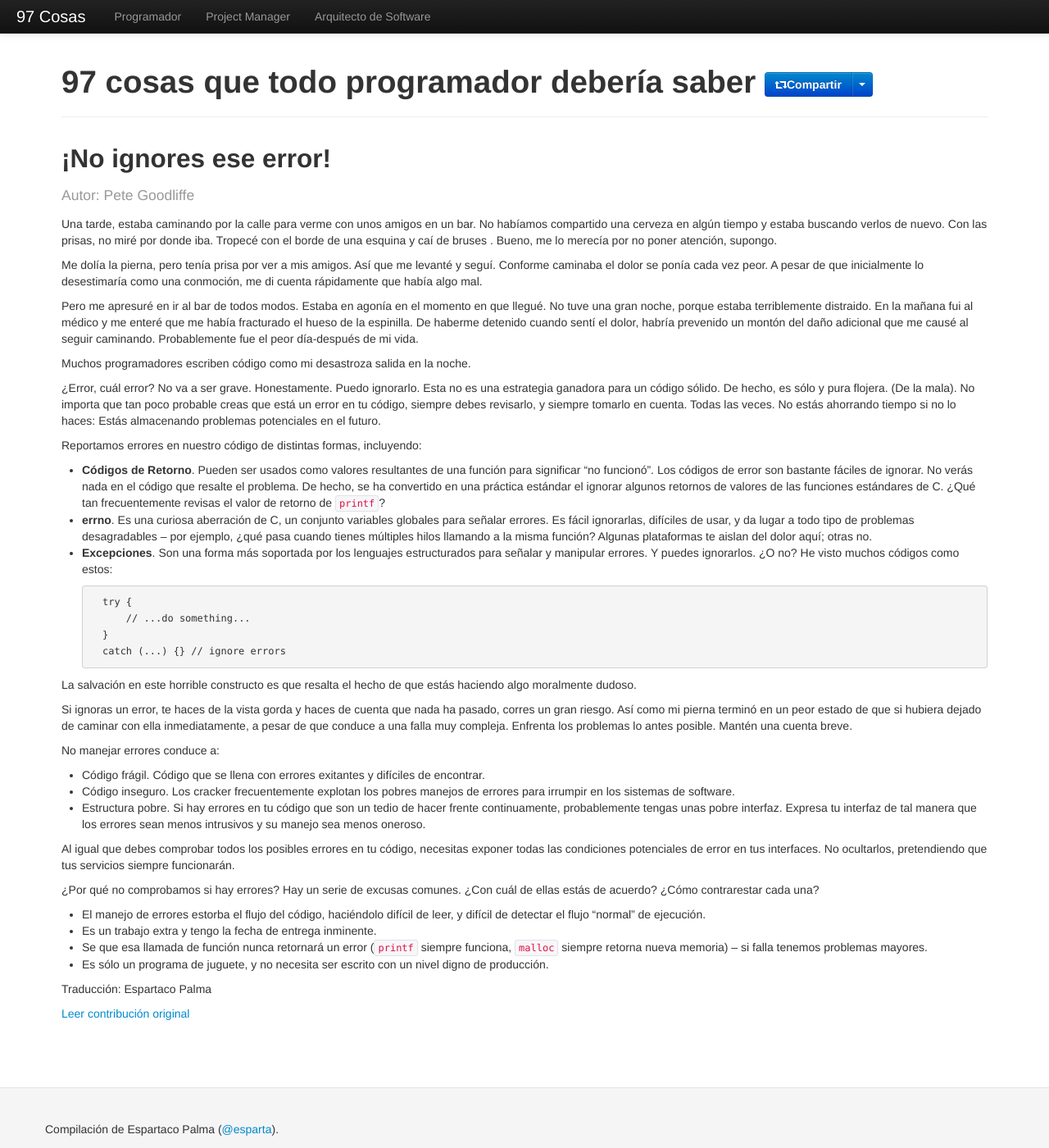
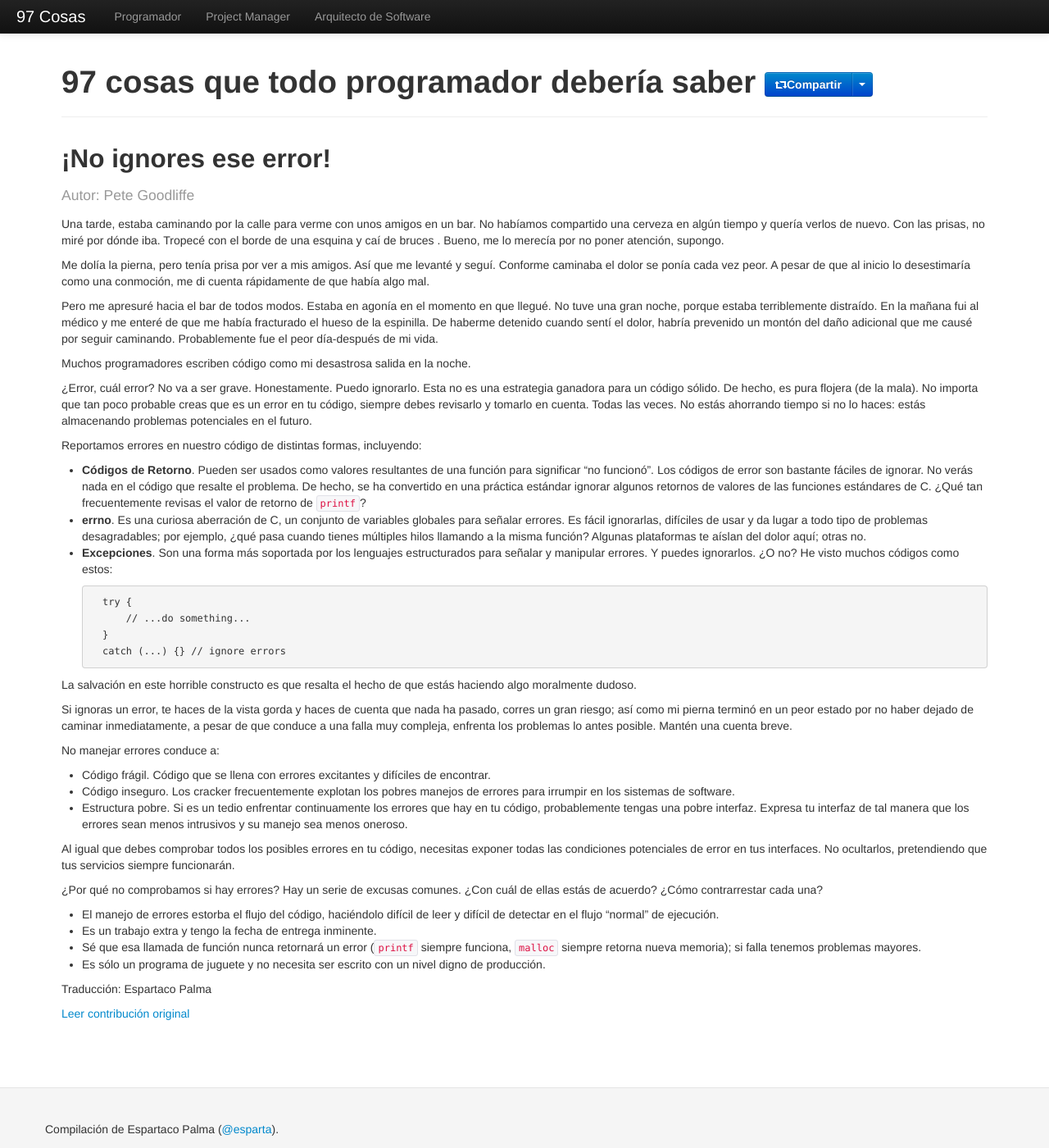
Before and after one commit to esparta/97cosas, a Jekyll site: the page built from programador/no-ignores-error.md, in a window 1280 px wide and 1400 px high. Shown: the whole window at 82% size. Built offline with Jekyll 4.4.1, drawn with Linux system fonts in a browser that asks for light colours; comment, search, counter and statistics services are not loaded.

Commit message:
Spelling corrections on no-ignores-error

```diff
--- a/programador/no-ignores-error.md
+++ b/programador/no-ignores-error.md
@@ -8,49 +8,51 @@ original: http://programmer.97things.oreilly.com/wiki/index.php/Don%27t_Ignore_t
 ---
 
 Una tarde, estaba caminando por la calle para verme con unos amigos en
-un bar. No habíamos compartido una cerveza en algún tiempo y estaba
-buscando verlos de nuevo. Con las prisas, no miré por donde iba. Tropecé
-con el borde de una esquina y caí de bruses . Bueno, me lo merecía por
-no poner atención, supongo.
+un bar. No habíamos compartido una cerveza en algún tiempo y quería
+verlos de nuevo. Con las prisas, no miré por dónde iba. Tropecé con el
+borde de una esquina y caí de bruces . Bueno, me lo merecía por no poner
+atención, supongo.
 
 Me dolía la pierna, pero tenía prisa por ver a mis amigos. Así que me
 levanté y seguí. Conforme caminaba el dolor se ponía cada vez peor. A
-pesar de que inicialmente lo desestimaría como una conmoción, me di
-cuenta rápidamente que había algo mal.
+pesar de que al inicio lo desestimaría como una conmoción, me di cuenta
+rápidamente de que había algo mal.
 
-Pero me apresuré en ir al bar de todos modos. Estaba en agonía en el
+Pero me apresuré hacia el bar de todos modos. Estaba en agonía en el
 momento en que llegué. No tuve una gran noche, porque estaba
-terriblemente distraido. En la mañana fui al médico y me enteré que me
-había fracturado el hueso de la espinilla. De haberme detenido cuando
+terriblemente distraído. En la mañana fui al médico y me enteré de que
+me había fracturado el hueso de la espinilla. De haberme detenido cuando
 sentí el dolor, habría prevenido un montón del daño adicional que me
-causé al seguir caminando. Probablemente fue el peor día-después de mi
+causé por seguir caminando. Probablemente fue el peor día-después de mi
 vida.
 
-Muchos programadores escriben código como mi desastroza salida en la noche.
+Muchos programadores escriben código como mi desastrosa salida en la
+noche.
 
 ¿Error, cuál error? No va a ser grave. Honestamente. Puedo ignorarlo.
 Esta no es una estrategia ganadora para un código sólido. De hecho, es
-sólo y pura flojera. (De la mala). No importa que tan poco probable
-creas que está un error en tu código, siempre debes revisarlo, y siempre
-tomarlo en cuenta. Todas las veces. No estás ahorrando tiempo si no lo
-haces: Estás almacenando problemas potenciales en el futuro.
+pura flojera (de la mala). No importa que tan poco probable creas que es
+un error en tu código, siempre debes revisarlo y tomarlo en cuenta.
+Todas las veces. No estás ahorrando tiempo si no lo haces: estás
+almacenando problemas potenciales en el futuro.
 
 Reportamos errores en nuestro código de distintas formas, incluyendo:
 
 - **Códigos de Retorno**. Pueden ser usados como valores resultantes de
-una función para significar "no funcionó". Los códigos de error son
+una función para significar “no funcionó”. Los códigos de error son
 bastante fáciles de ignorar. No verás nada en el código que resalte el
-problema. De hecho, se ha convertido en una práctica estándar el ignorar
+problema. De hecho, se ha convertido en una práctica estándar ignorar
 algunos retornos de valores de las funciones estándares de C. ¿Qué tan
 frecuentemente revisas el valor de retorno de `printf`?
-- **errno**. Es una curiosa aberración de C, un conjunto variables
-globales para señalar errores. Es fácil ignorarlas, difíciles de usar, y
-da lugar a todo tipo de problemas desagradables -- por ejemplo, ¿qué
-pasa cuando tienes múltiples hilos llamando a la misma función? Algunas
-plataformas te aislan del dolor aquí; otras no.
+- **errno**. Es una curiosa aberración de C, un conjunto de variables
+globales para señalar errores. Es fácil ignorarlas, difíciles de usar y
+da lugar a todo tipo de problemas desagradables; por ejemplo, ¿qué pasa
+cuando tienes múltiples hilos llamando a la misma función? Algunas
+plataformas te aíslan del dolor aquí; otras no.
 - **Excepciones**. Son una forma más soportada por los lenguajes
-estructurados para señalar y manipular errores. Y puedes ignorarlos.
-¿O no? He visto muchos códigos como estos:
+estructurados para señalar y manipular errores. Y puedes ignorarlos. ¿O
+no? He visto muchos códigos como estos:
+
 
         try {
             // ...do something...
@@ -61,21 +63,21 @@ La salvación en este horrible constructo es que resalta el hecho de que
 estás haciendo algo moralmente dudoso.
 
 Si ignoras un error, te haces de la vista gorda y haces de cuenta que
-nada ha pasado, corres un gran riesgo. Así como mi pierna terminó en un
-peor estado de que si hubiera dejado de caminar con ella inmediatamente,
-a pesar de que conduce a una falla muy compleja. Enfrenta los problemas
-lo antes posible. Mantén una cuenta breve.
+nada ha pasado, corres un gran riesgo; así como mi pierna terminó en un
+peor estado por no haber dejado de caminar inmediatamente, a pesar de
+que conduce a una falla muy compleja, enfrenta los problemas lo antes
+posible. Mantén una cuenta breve.
 
 No manejar errores conduce a:
 
-- Código frágil. Código que se llena con errores exitantes y difíciles
-de encontrar.
+- Código frágil. Código que se llena con errores excitantes y difíciles de
+encontrar.
 - Código inseguro. Los cracker frecuentemente explotan los pobres
 manejos de errores para irrumpir en los sistemas de software.
-- Estructura pobre. Si hay errores en tu código que son un tedio de
-hacer frente continuamente, probablemente tengas unas pobre interfaz.
-Expresa tu interfaz de tal manera que los errores sean menos intrusivos
-y su manejo sea menos oneroso.
+- Estructura pobre. Si es un tedio enfrentar continuamente los errores
+que hay en tu código, probablemente tengas una pobre interfaz. Expresa
+tu interfaz de tal manera que los errores sean menos intrusivos y su
+manejo sea menos oneroso.
 
 Al igual que debes comprobar todos los posibles errores en tu código,
 necesitas exponer todas las condiciones potenciales de error en tus
@@ -83,13 +85,13 @@ interfaces. No ocultarlos, pretendiendo que tus servicios siempre
 funcionarán.
 
 ¿Por qué no comprobamos si hay errores? Hay un serie de excusas comunes.
-¿Con cuál de ellas estás de acuerdo? ¿Cómo contrarestar cada una?
+¿Con cuál de ellas estás de acuerdo? ¿Cómo contrarrestar cada una?
 
 - El manejo de errores estorba el flujo del código, haciéndolo difícil
-de leer, y difícil de detectar el flujo "normal" de ejecución.
+de leer y difícil de detectar en el flujo “normal” de ejecución.
 - Es un trabajo extra y tengo la fecha de entrega inminente.
-- Se que esa llamada de función nunca retornará un error (`printf`
-siempre funciona, `malloc` siempre retorna nueva memoria) -- si falla
+- Sé que esa llamada de función nunca retornará un error (`printf`
+siempre funciona, `malloc` siempre retorna nueva memoria); si falla
 tenemos problemas mayores.
-- Es sólo un programa de juguete, y no necesita ser escrito con un nivel
+- Es sólo un programa de juguete y no necesita ser escrito con un nivel
 digno de producción.
```
